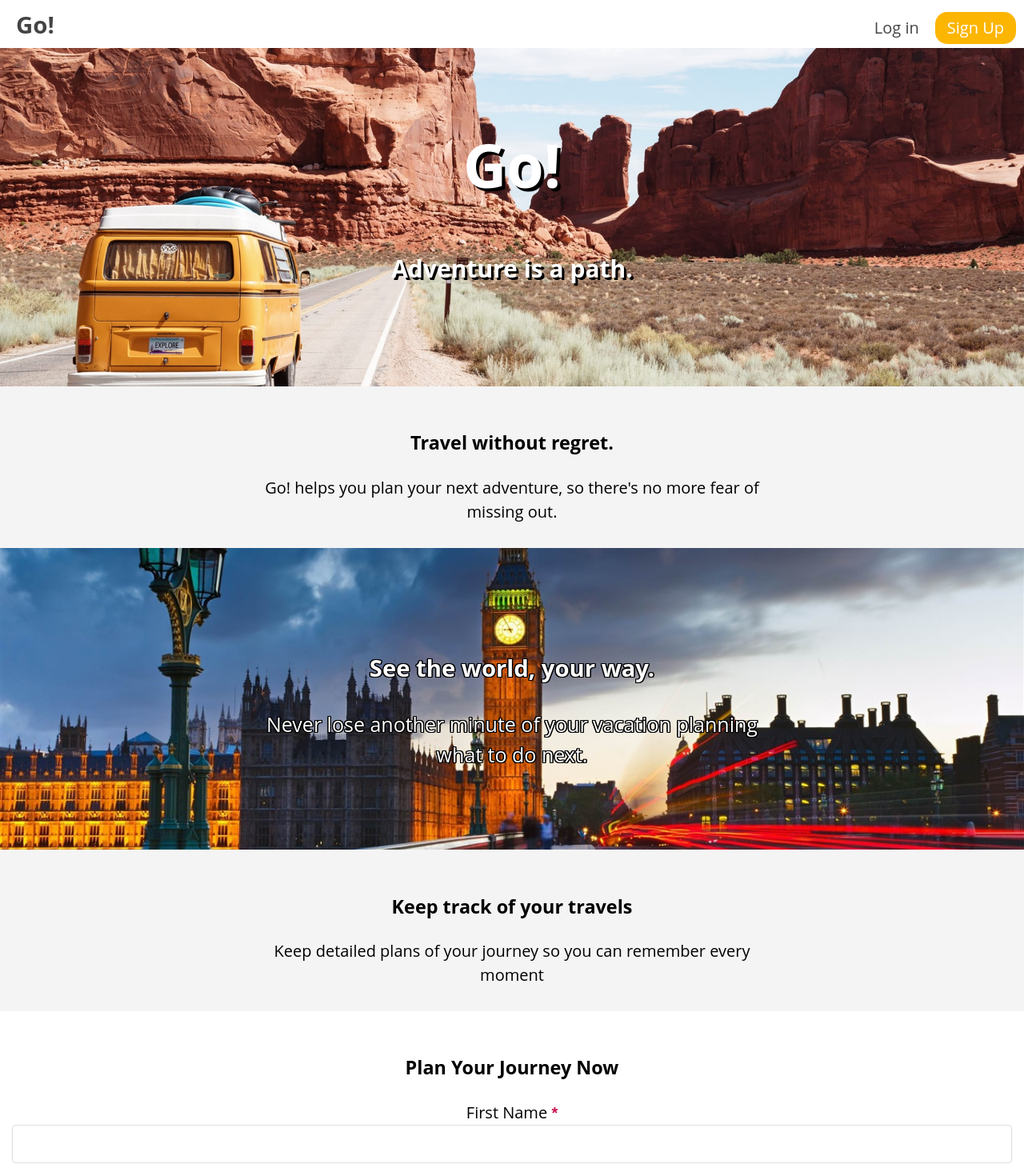
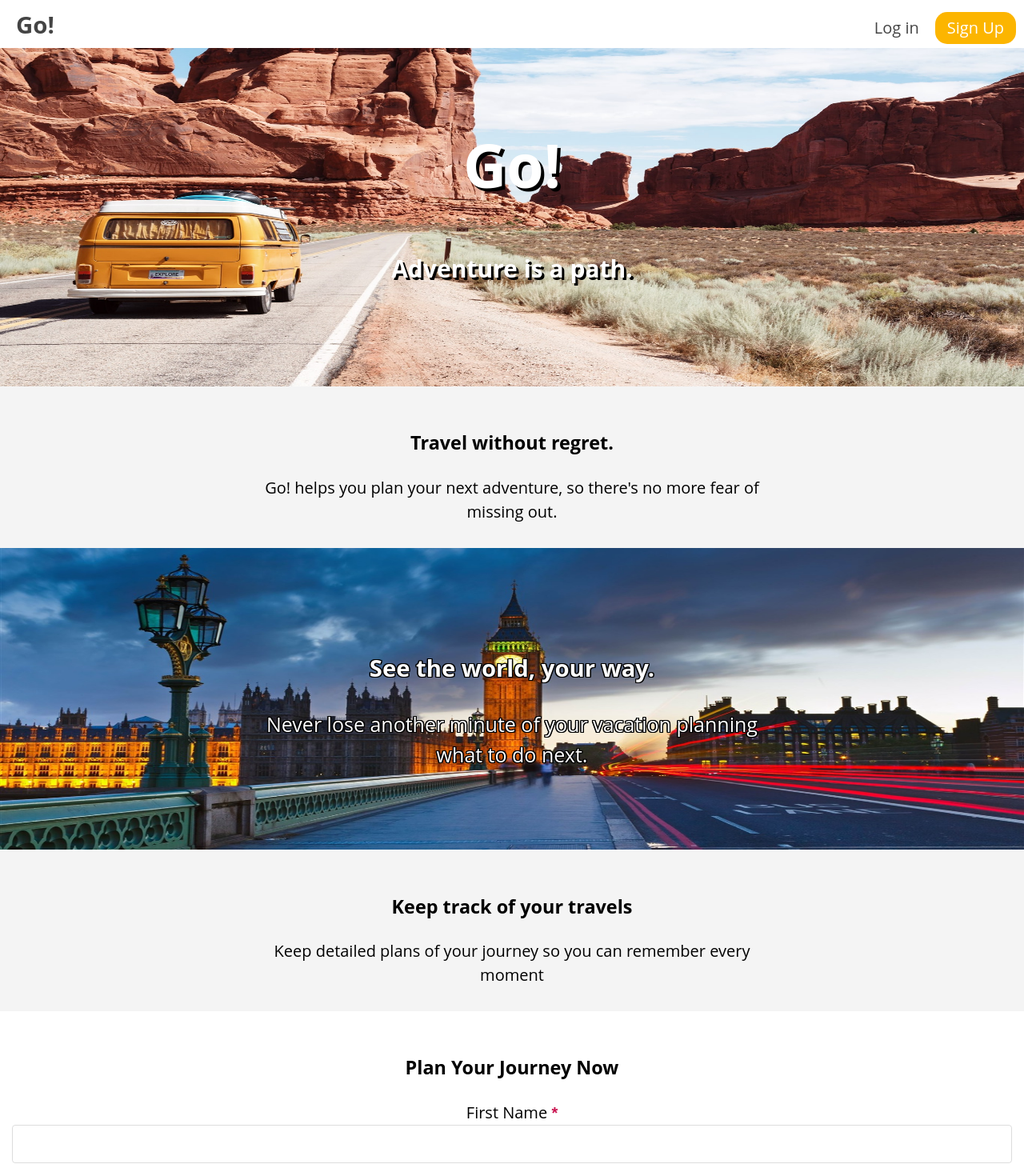
Before and after one commit to cophaso/go-app, a React (Create React App) app: page / in a window 1280 px wide. Shown: the top 1470 px of the page at 80% size. Built offline with nearby package versions, Linux system fonts and the light colour scheme.

Commit message:
fix images

```diff
--- a/src/components/Landing/Landing.css
+++ b/src/components/Landing/Landing.css
@@ -15,7 +15,7 @@ body {
   padding: 100px 10px;
   background-color: #ffffff;
   background-image: url('../../images/LandingPage1.jpeg');
-  background-size:cover;
+  background-size:100% 100%;
   background-repeat: no-repeat;
   background-position:center;
 }
@@ -35,7 +35,7 @@ body {
   padding: 100px 10px;
   background-color: #ffffff;
   background-image: url('../../images/Landing2.jpg');
-  background-size:cover;
+  background-size:100% 100%;
   background-repeat: no-repeat;
   background-position:center;
   color: white;
```
